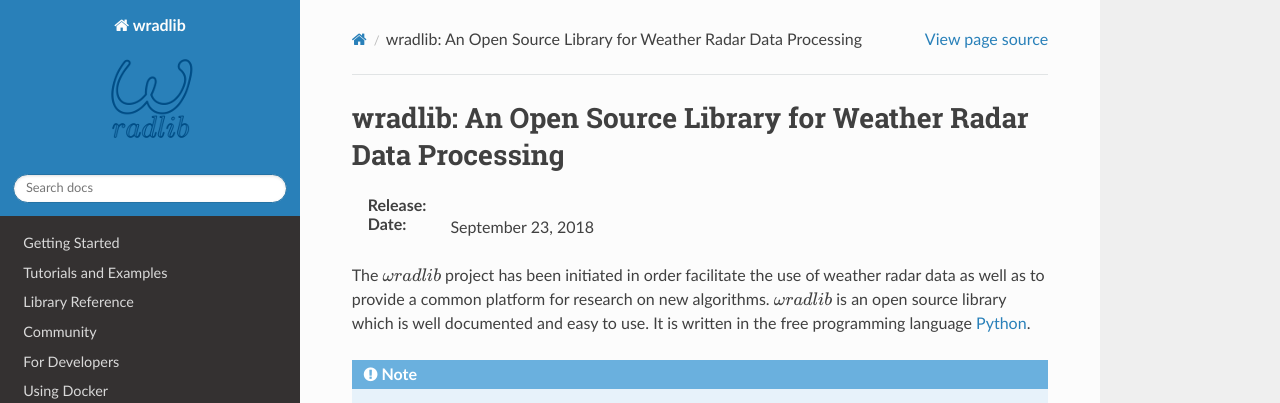
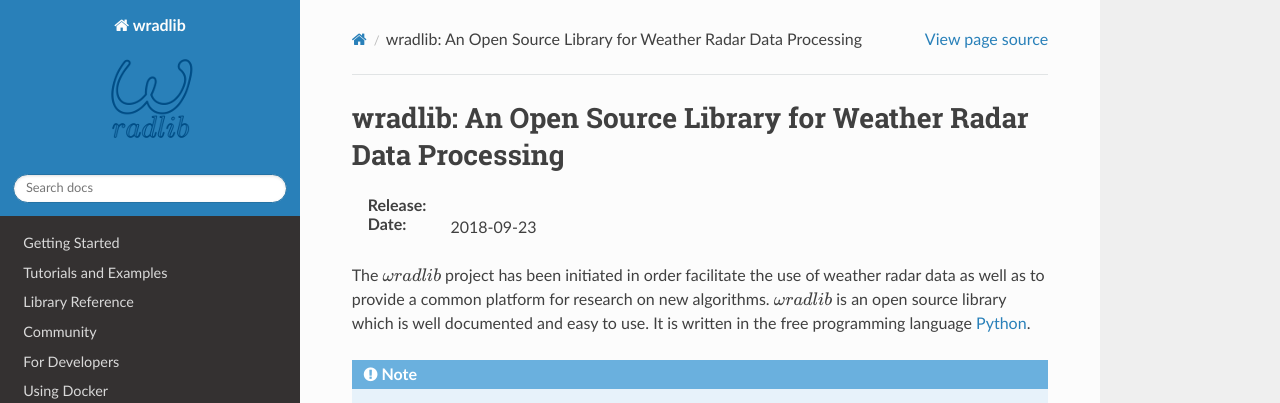
Before and after one commit to wradlib/wradlib-docs, a Sphinx documentation site: the page built from source/index.rst, in a window 1280 px wide and 900 px high. Shown: the top 403 px of the window. Built offline with Sphinx 7.4.7 and the Read the Docs theme 2.0.0, drawn with Linux system fonts in a browser that asks for light colours; pages that are not in the unit, such as notebooks, are missing from menus; the version number could not be read and is left out.

Commit message:
MIN: Convert date reprisentation to international ISO 8601 format

```diff
--- a/source/conf.py
+++ b/source/conf.py
@@ -138,7 +138,7 @@
 # non-false value, then it is used:
 # today = ''
 # Else, today_fmt is used as the format for a strftime call.
-today_fmt = '%B %d, %Y'
+today_fmt = '%Y-%m-%d'
 
 # List of patterns, relative to source directory, that match files and
 # directories to ignore when looking for source files.
```
